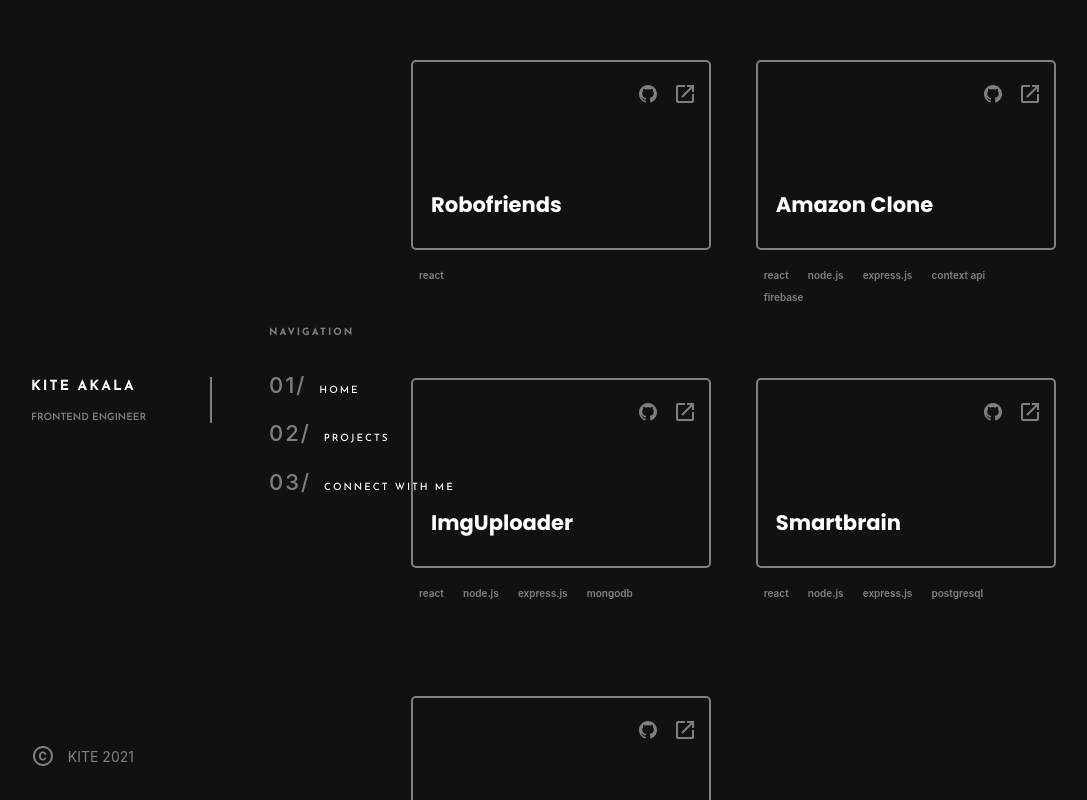
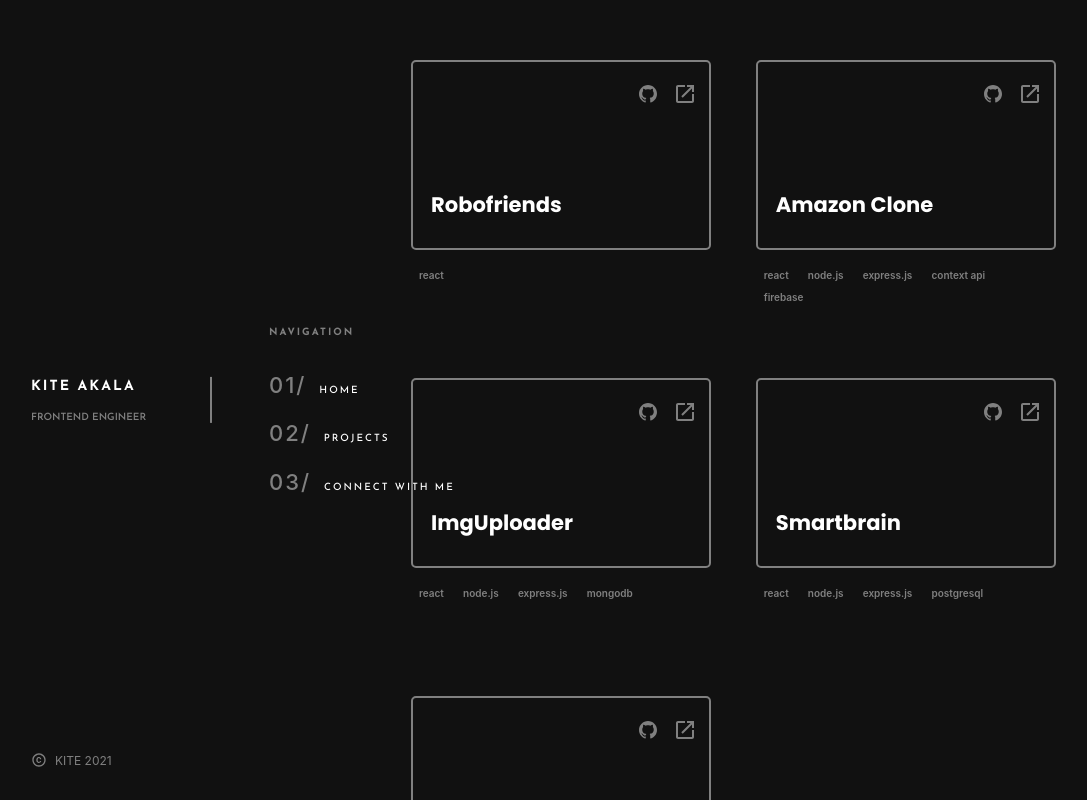
Before and after one commit to sambabib/portfoliov3, a React (Create React App) app: page /projects in a window 1280 px wide. Shown: the top 800 px of the page, without its empty margins (33-1120 px from the left). Built offline with nearby package versions, Linux system fonts and the light colour scheme.

Commit message:
fixed copyrightv1

```diff
--- a/src/Components/DesktopView/DesktopView.scss
+++ b/src/Components/DesktopView/DesktopView.scss
@@ -23,7 +23,7 @@
 
 .desktop-footer-txt {
   color: gray;
-  font-size: 14px;
+  font-size: 12px;
   text-transform: uppercase;
   margin-top: 4rem;
   margin-bottom: 2rem;
@@ -38,7 +38,7 @@
   position: fixed;
 
   p {
-    margin-left: 0.5rem;
+    margin-left: 0.2rem;
   }
 
   @media (width: 1024px) {
--- a/src/Components/MobileView/MobileView.scss
+++ b/src/Components/MobileView/MobileView.scss
@@ -6,7 +6,7 @@
 
 .footer-txt {
   color: gray;
-  font-size: 14px;
+  font-size: 12px;
   text-transform: uppercase;
   margin-top: 4rem;
   margin-bottom: 2rem;
@@ -17,7 +17,7 @@
   align-items: center;
 
   p {
-    margin-left: 0.5rem;
+    margin-left: 0.2rem;
   }
 }
 
```
Also changed, not shown: src/Images/copyright.svg.
